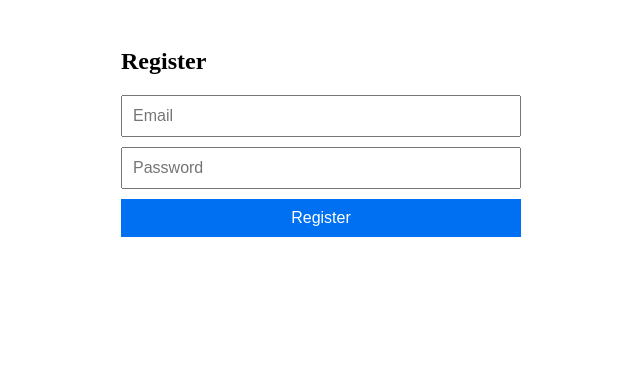
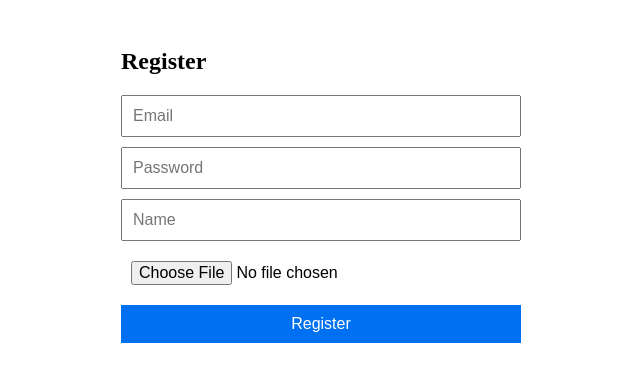
Before and after one commit to shahsamved/Quoted, a Next.js app: page /register in a window 1280 px wide. Shown: the top 382 px of the page, without its empty margins (319-959 px from the left). Built offline with nearby package versions, Linux system fonts and the light colour scheme.

Commit message:
Profile pic done

```diff
--- a/pages/firebase.js
+++ b/pages/firebase.js
@@ -1,6 +1,7 @@
 import firebase from 'firebase/app';
 import 'firebase/auth';
 import 'firebase/firestore';
+import 'firebase/storage';
 
 
 // Your Firebase project configuration
@@ -23,3 +24,4 @@ if (!firebase.apps.length) {
 // Export the authentication module
 export const auth = firebase.auth();
 export const firestore = firebase.firestore();
+export const storage = firebase.storage();
--- a/pages/register.js
+++ b/pages/register.js
@@ -1,12 +1,14 @@
 import { useState } from 'react';
 import { useRouter } from 'next/router';
-import { auth, firestore } from './firebase.js';
+import { auth, firestore, storage } from './firebase.js';
 
 const RegisterPage = () => {
   const router = useRouter();
 
   const [email, setEmail] = useState('');
   const [password, setPassword] = useState('');
+  const [name, setName] = useState('');
+  const [profilePic, setProfilePic] = useState(null);
   const [error, setError] = useState(null);
 
   const handleRegister = async (e) => {
@@ -18,20 +20,40 @@ const RegisterPage = () => {
         password
       );
 
-      console.log('User ID:', userCredential.user.uid);
+      // Store additional user data in Firestore
+      const userData = {
+        email: email,
+        name: name,
+        password: password,
+      };
 
-      // Store additional user data in Firestore
-      await firestore.collection('users').doc(userCredential.user.uid).set({
-        email: email,
-        password: password,
-      });
+      // Upload profile picture if selected
+      if (profilePic) {
+        // Create a reference to the storage location
+        const storageRef = storage.ref(`profile-pics/${userCredential.user.uid}`);
 
-      console.log('User data stored in Firestore');
+        // Upload the profile picture file to storage
+        const snapshot = await storageRef.put(profilePic);
+
+        // Get the download URL for the uploaded profile picture
+        const downloadURL = await snapshot.ref.getDownloadURL();
+
+        // Add the download URL to the userData object
+        userData.profilePic = downloadURL;
+      }
+
+      await firestore.collection('users').doc(userCredential.user.uid).set(userData);
+
       // Redirect or perform additional actions upon successful registration
       router.push('/dashboard'); // Example: Redirect to dashboard page
     } catch (error) {
       setError(error.message);
     }
+  };
+
+  const handleProfilePicChange = (e) => {
+    const file = e.target.files[0];
+    setProfilePic(file);
   };
 
   return (
@@ -50,6 +72,19 @@ const RegisterPage = () => {
           value={password}
           onChange={(e) => setPassword(e.target.value)}
           placeholder="Password"
+          className="input"
+        />
+        <input
+          type="text"
+          value={name}
+          onChange={(e) => setName(e.target.value)}
+          placeholder="Name"
+          className="input"
+        />
+        <input
+          type="file"
+          accept="image/*"
+          onChange={handleProfilePicChange}
           className="input"
         />
         <button type="submit" className="button">
```
Also changed, not shown: pages/createQuote.js (deleted), pages/editQuote.js (deleted), pages/profile.js (deleted), pages/quote.js (deleted).
